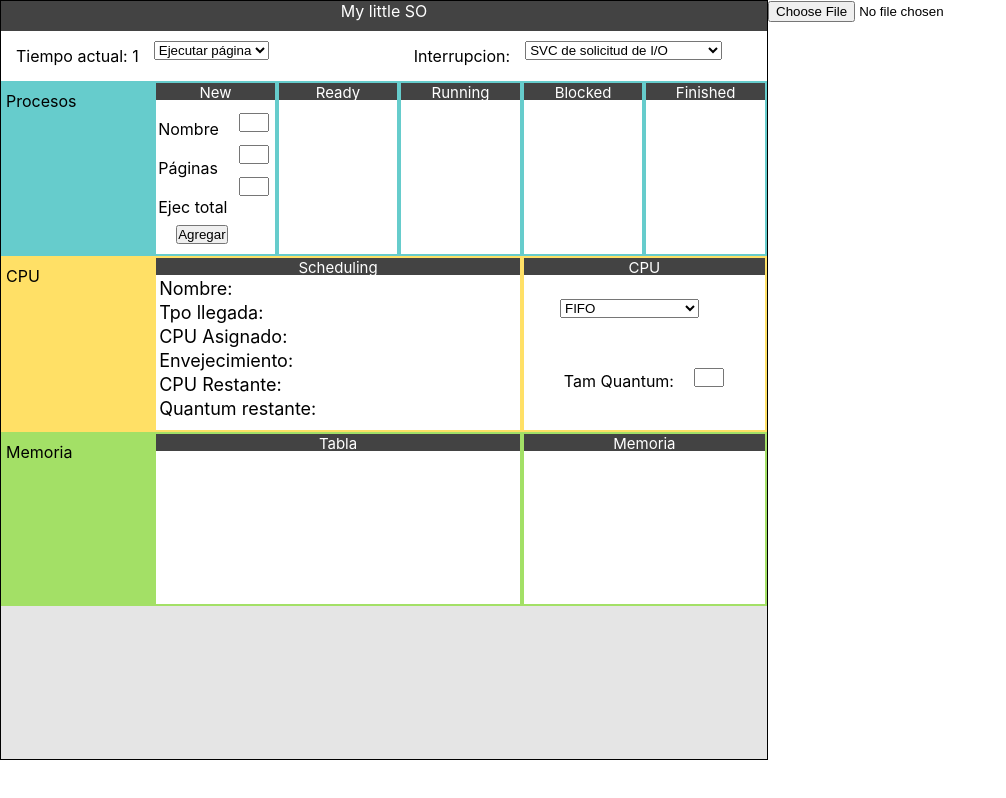
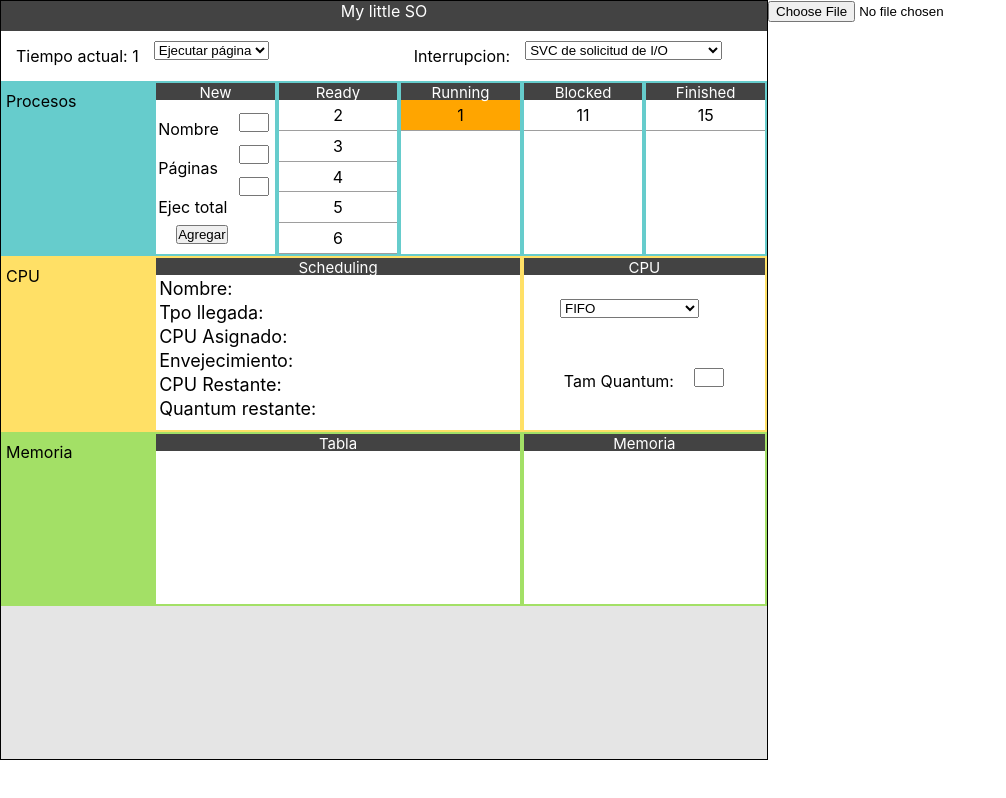
Before and after one commit to Aragon-Diego/kernel, a React (Create React App) app: page / in a window 1280 px wide. Shown: the whole page, without its empty margins (0-1006 px from the left). Built offline with nearby package versions, Linux system fonts and the light colour scheme.

Commit message:
se agregó el componente proceso

```diff
--- a/src/containers/Procesos/Procesos.js
+++ b/src/containers/Procesos/Procesos.js
@@ -1,23 +1,25 @@
-import React from 'react';
+import React,{Component} from 'react';
 import './Procesos.css';
 import Bloque from './bloque/Bloque';
 import BloqueN from './bloque/BloqueN';
-
-const Procesos = (props) =>{
-    return(
-        <div className="divProcesos">
+import Proceso from './proceso/Proceso';
+class Procesos extends Component{
+    render(){
+        return(
+            <div className="divProcesos">
             <div className="titulo">
                 <p>Procesos</p>
             </div>
             <div className="bloques">
                 <BloqueN titulo="New"/>
-                <Bloque titulo="Ready"/>
-                <Bloque titulo="Running"/>
-                <Bloque titulo="Blocked"/>
-                <Bloque titulo="Finished"/>
+                <Bloque titulo="Ready" relleno={[<Proceso nombre="2" numero="1"/>,<Proceso nombre="3" numero="1"/>,<Proceso nombre="4" numero="1"/>,<Proceso nombre="5" numero="1"/>,<Proceso nombre="6" numero="1"/>,<Proceso nombre="7" numero="1"/>,<Proceso nombre="8" numero="1"/>,<Proceso nombre="9" numero="1"/>,<Proceso nombre="10" numero="1"/>]}/>
+                <Bloque titulo="Running" relleno={[<Proceso nombre="1" numero="0"/>,]}/>
+                <Bloque titulo="Blocked" relleno={[<Proceso nombre="11" numero="2"/>,]}/>
+                <Bloque titulo="Finished" relleno={[<Proceso nombre="15" numero="2"/>,]}/>
             </div>
         </div>
-    );
+        );
+    }
 };
 
 
--- a/src/containers/Procesos/bloque/Bloque.css
+++ b/src/containers/Procesos/bloque/Bloque.css
@@ -14,6 +14,7 @@
     width:100%;
     height:80%;
     background-color: white;
+
 }
 .Dominio,
 .Input{
@@ -41,3 +42,12 @@
     margin-bottom: 5px;
 
 }
+.Bloque .scroll{
+    overflow: scroll;
+    scrollbar-width: none;
+    -ms-overflow-style: none;
+}
+.bloque .scroll::-webkit-scrollbar {
+    width: 0px;
+    background: transparent;
+}
--- a/src/containers/Procesos/bloque/Bloque.js
+++ b/src/containers/Procesos/bloque/Bloque.js
@@ -7,8 +7,8 @@ const Bloque = (props) =>{
             <header>
                 <p>{props.titulo}</p>
             </header>
-            <section>
-
+            <section className="scroll">
+                {props.relleno}
             </section>
         </div>
     );
--- /dev/null
+++ b/src/containers/Procesos/proceso/Proceso.css
@@ -0,0 +1,13 @@
+.Proceso {
+    text-align: center;
+    width:100%;
+    height:20%;
+    border-bottom: 1px solid #9e9e9e;
+    float: left;
+}
+.Proceso p{
+    padding-top:5px;
+}
+.naranja{
+    background-color: orange;
+}
--- /dev/null
+++ b/src/containers/Procesos/proceso/Proceso.js
@@ -0,0 +1,14 @@
+import React from 'react';
+import './Proceso.css';
+
+const Proceso = (props) =>{
+    let name=props.numero==0?"Proceso naranja":"Proceso";
+    return(
+        <div className={name}>
+            <p>{props.nombre}</p>
+        </div>
+    );
+};
+
+
+export default Proceso;
```
